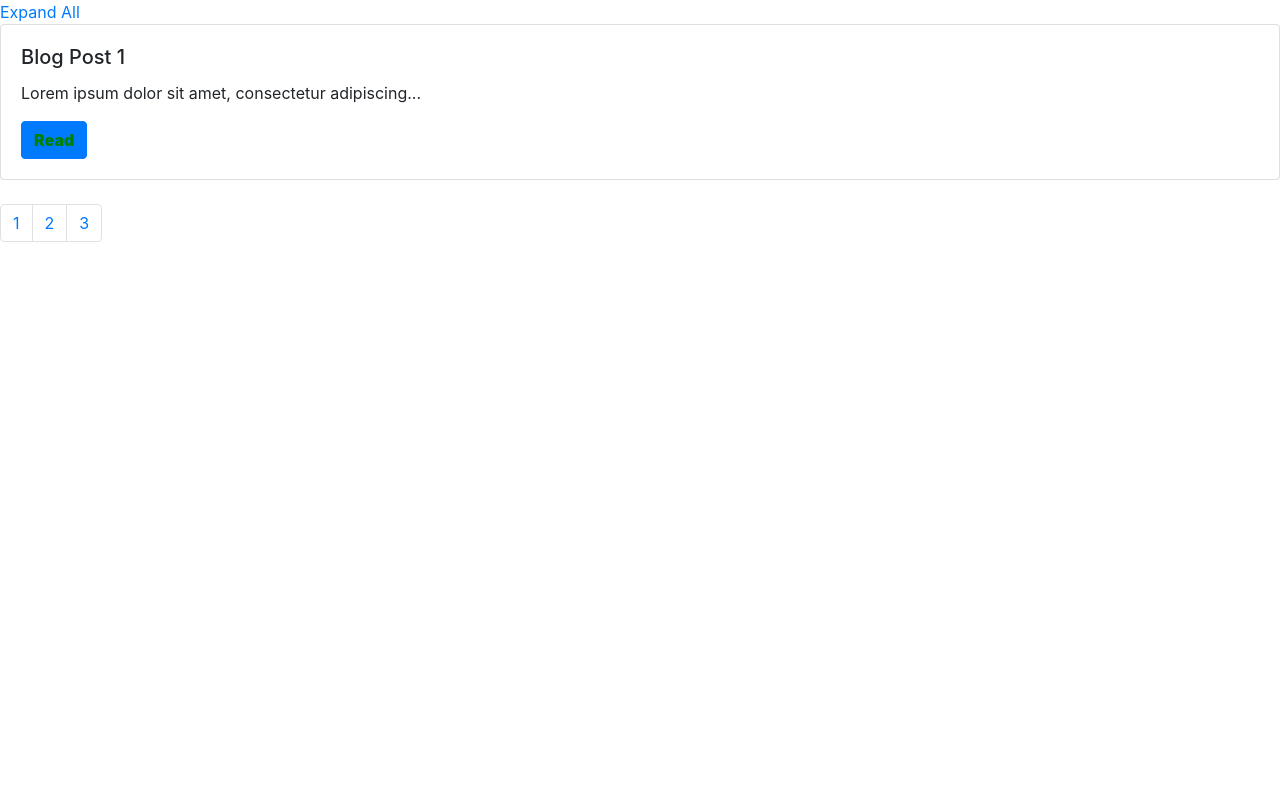
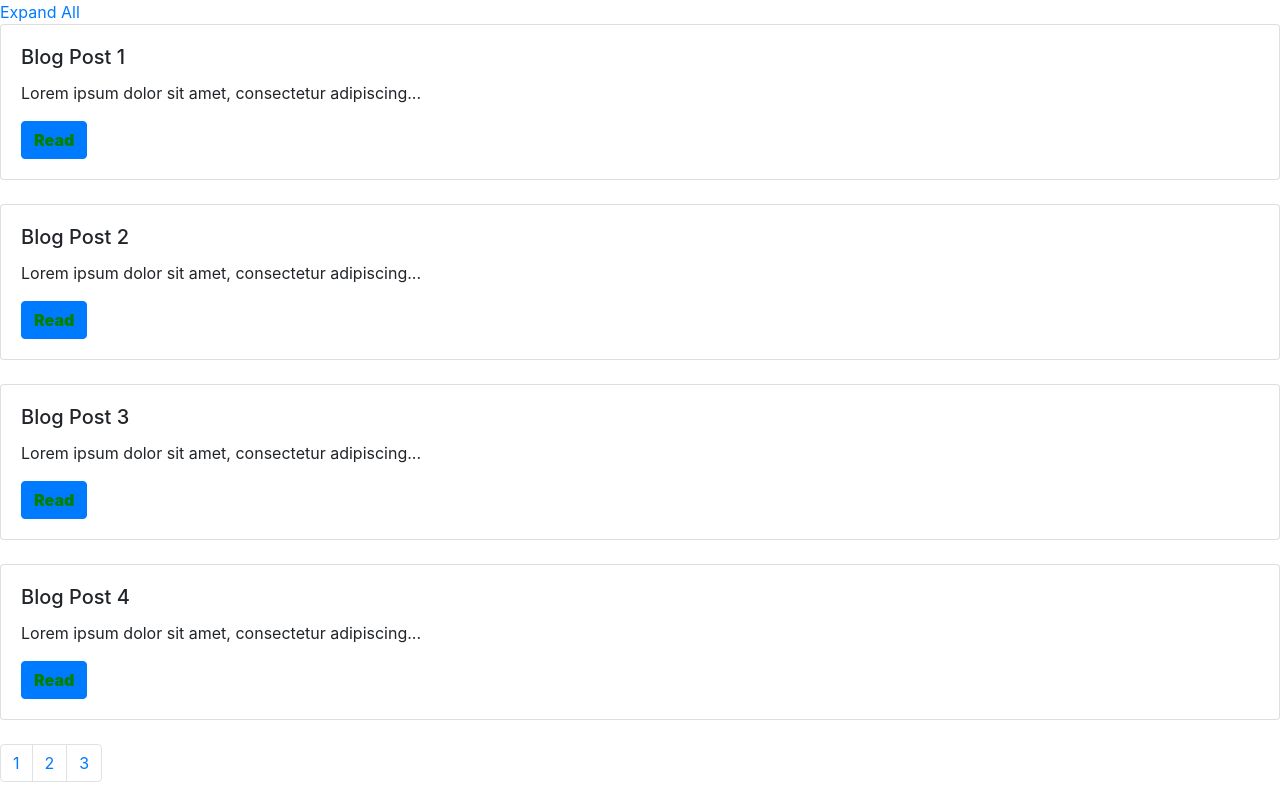
Before and after one commit to dreamz001/angularComponentsInDepth, an Angular app: page / in a window 1280 px wide. Built offline with nearby package versions, Linux system fonts and the light colour scheme.

Commit message:
Chapter-15 done.

```diff
--- a/src/app/blog-list/blog-list.component.html
+++ b/src/app/blog-list/blog-list.component.html
@@ -1,8 +1,9 @@
 <a href="#" (click)="expandAll()">Expand All</a>
-<!-- <app-blog-post-tile
+<app-blog-post-tile
+#tile
   *ngFor="let post of blogPosts[currentPage]"
   [post]="post"
-></app-blog-post-tile> -->
-<app-blog-post-tile [post]="blogPosts[0][0]" #tile></app-blog-post-tile>
+></app-blog-post-tile>
+<!--<app-blog-post-tile [post]="blogPosts[0][0]" #tile></app-blog-post-tile>-->
 <app-paginator [numberOfPages]="blogPosts.length" (pageNumberClick)="updatePage($event)"></app-paginator>
 <!-- <p class="blog-btn">Test Message</p> -->
--- a/src/app/blog-list/blog-list.component.ts
+++ b/src/app/blog-list/blog-list.component.ts
@@ -1,4 +1,4 @@
-import { Component, Input, OnInit, ViewChild } from '@angular/core';
+import { Component, Input, OnInit, QueryList, ViewChild, ViewChildren } from '@angular/core';
 import { title } from 'process';
 import { BlogPost } from '../blog-post';
 import { BlogPostTileComponent } from '../blog-post-tile/blog-post-tile.component';
@@ -12,7 +12,7 @@ export class BlogListComponent implements OnInit {
 
   blogPosts: BlogPost[][];
   currentPage: number;
-  @ViewChild('tile') blogPostTileComponent: BlogPostTileComponent;
+  @ViewChildren('tile') blogPostTileComponents: QueryList<BlogPostTileComponent>;
   constructor() { }
 
   ngOnInit() {
@@ -47,6 +47,8 @@ export class BlogListComponent implements OnInit {
   }
 
   expandAll(){
-    this.blogPostTileComponent.showFullSummary();
+    this.blogPostTileComponents.forEach(element => {
+      element.showFullSummary();
+    });
   }
 }
```
